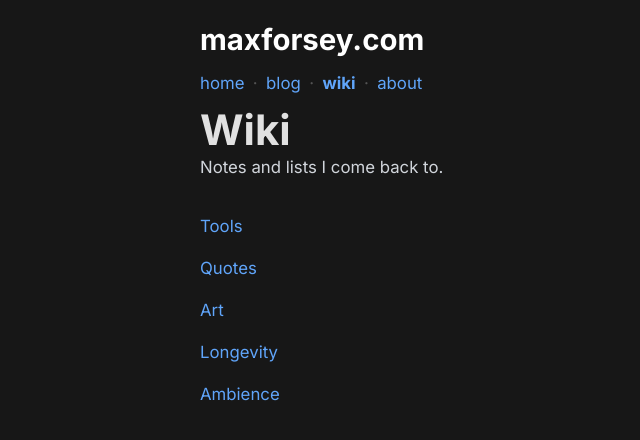
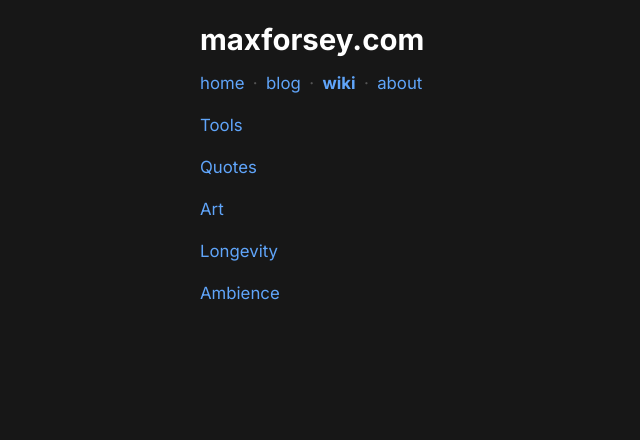
Before and after one commit to max4c/m4c2, a Next.js app: page /wiki in a window 1280 px wide. Shown: the top 440 px of the page, without its empty margins (104-744 px from the left). Built offline with nearby package versions, Linux system fonts and the light colour scheme; no server answers.

Commit message:
wiki: simplify index list

```diff
--- a/src/app/wiki/page.tsx
+++ b/src/app/wiki/page.tsx
@@ -23,14 +23,7 @@ export default function WikiIndexPage() {
     <>
       <MinimalHeader />
       <main className="w-full max-w-2xl mx-auto px-4">
-        <div className="mb-8 mt-4">
-          <h1 className="text-2xl font-bold mb-2">Wiki</h1>
-          <p className="text-gray-600 dark:text-gray-300">
-            Notes and lists I come back to.
-          </p>
-        </div>
-
-        <div className="space-y-4">
+        <div className="space-y-4 mt-4">
           {WIKI_PAGES.map((page) => (
             <div key={page.href}>
               <Link
```
